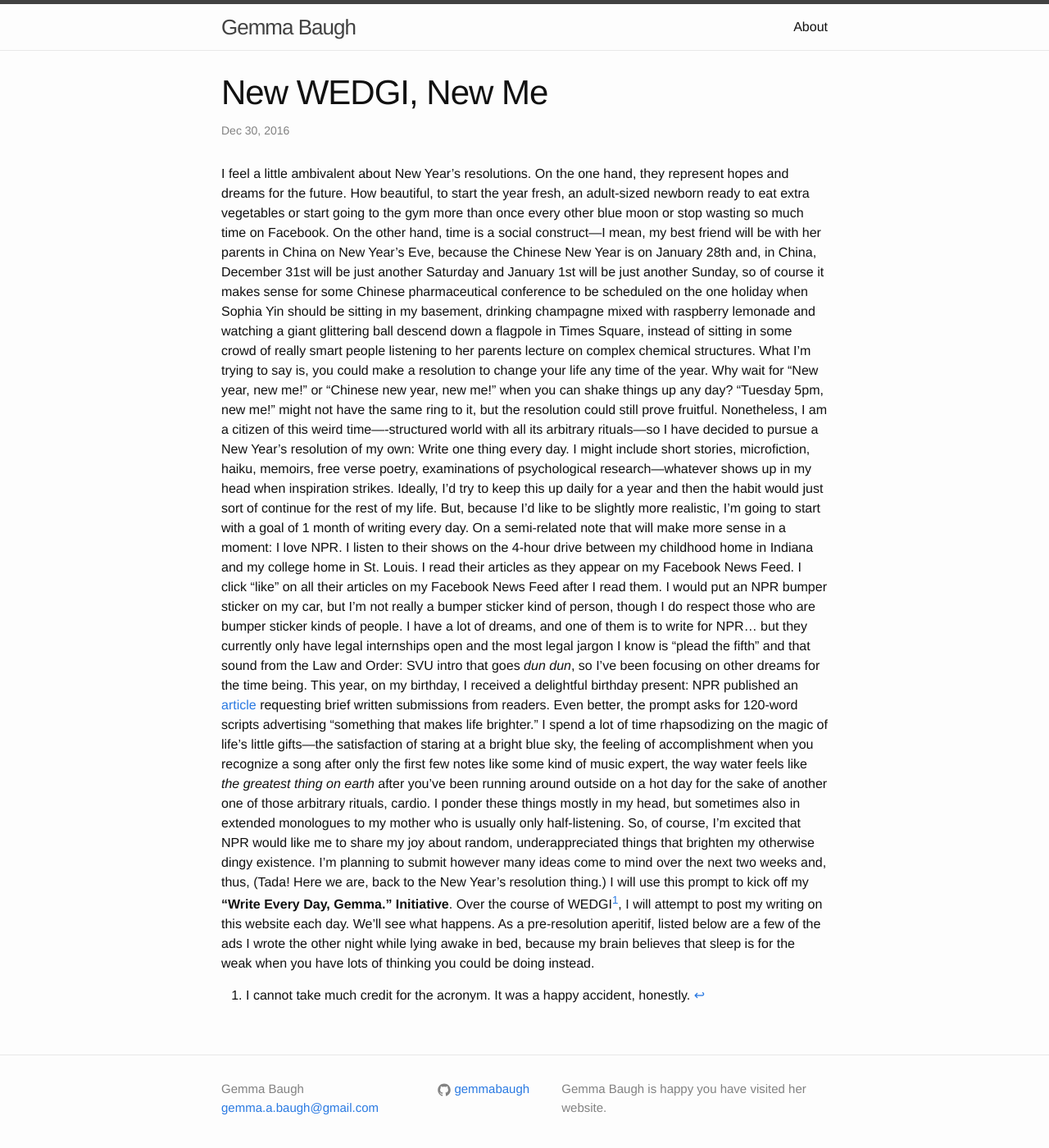
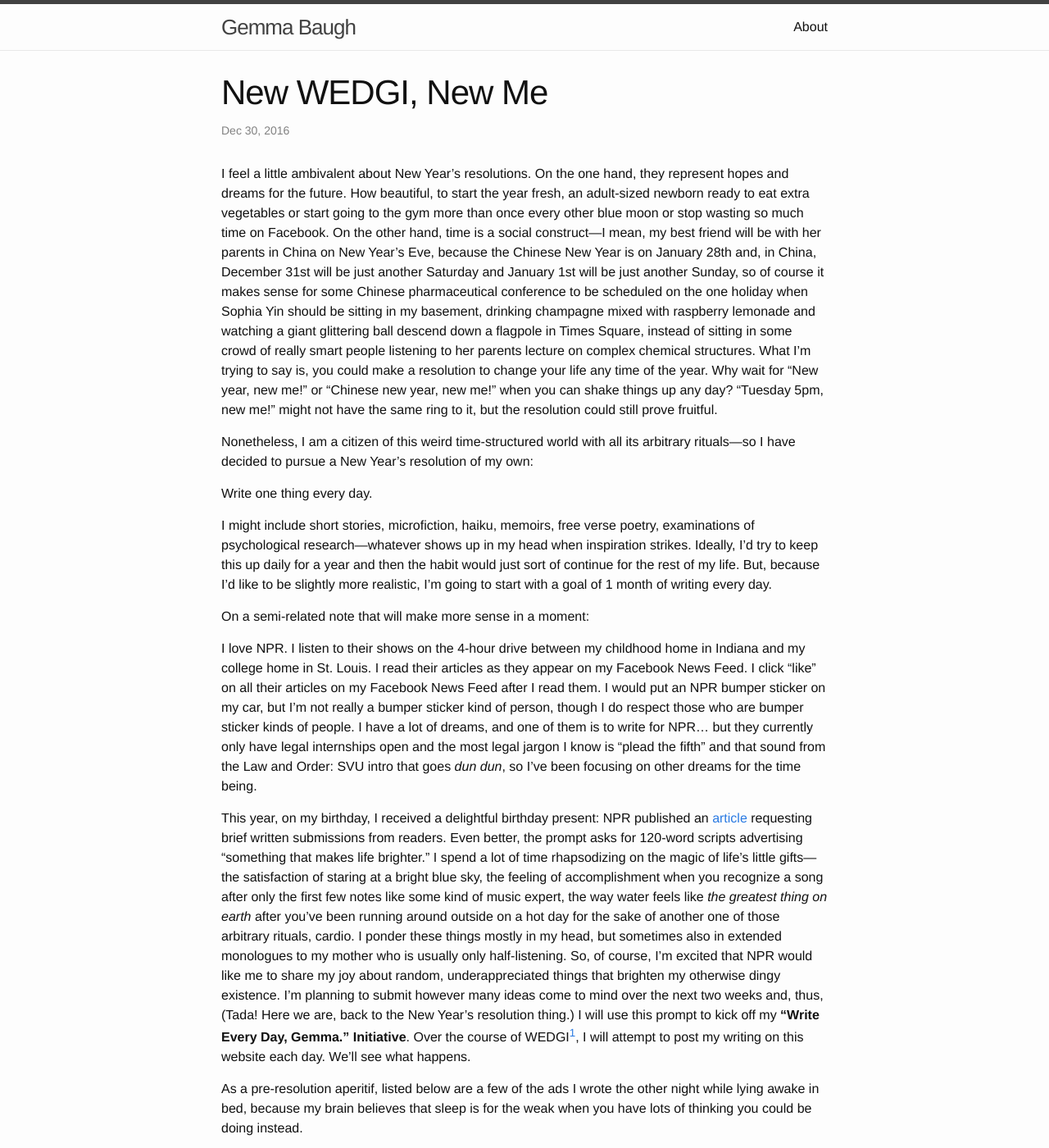
Before and after one commit to gemmabaugh/gemmabaugh.github.io, a Jekyll site: the page built from _posts/2016-12-30-New-WEDGI-New-Me.markdown, in a window 1280 px wide and 1400 px high. Shown: the whole window at 82% size. Built offline with Jekyll 4.4.1, drawn with Linux system fonts in a browser that asks for light colours.

```diff
--- a/_posts/2016-12-30-New-WEDGI-New-Me.markdown
+++ b/_posts/2016-12-30-New-WEDGI-New-Me.markdown
@@ -6,12 +6,20 @@ categories: writing
 ---
 
 I feel a little ambivalent about New Year's resolutions. On the one hand, they represent hopes and dreams for the future. How beautiful, to start the year fresh, an adult-sized newborn ready to eat extra vegetables or start going to the gym more than once every other blue moon or stop wasting so much time on Facebook. On the other hand, time is a social construct---I mean, my best friend will be with her parents in China on New Year's Eve, because the Chinese New Year is on January 28th and, in China, December 31st will be just another Saturday and January 1st will be just another Sunday, so of course it makes sense for some Chinese pharmaceutical conference to be scheduled on the one holiday when Sophia Yin should be sitting in my basement, drinking champagne mixed with raspberry lemonade and watching a giant glittering ball descend down a flagpole in Times Square, instead of sitting in some crowd of really smart people listening to her parents lecture on complex chemical structures. What I'm trying to say is, you could make a resolution to change your life any time of the year. Why wait for "New year, new me!" or "Chinese new year, new me!" when you can shake things up any day? "Tuesday 5pm, new me!" might not have the same ring to it, but the resolution could still prove fruitful.
-Nonetheless, I am a citizen of this weird time----structured world with all its arbitrary rituals---so I have decided to pursue a New Year's resolution of my own:
+
+Nonetheless, I am a citizen of this weird time-structured world with all its arbitrary rituals---so I have decided to pursue a New Year's resolution of my own:
+
 Write one thing every day.
+
 I might include short stories, microfiction, haiku, memoirs, free verse poetry, examinations of psychological research---whatever shows up in my head when inspiration strikes. Ideally, I'd try to keep this up daily for a year and then the habit would just sort of continue for the rest of my life. But, because I'd like to be slightly more realistic, I'm going to start with a goal of 1 month of writing every day.
+
 On a semi-related note that will make more sense in a moment:
+
 I love NPR. I listen to their shows on the 4-hour drive between my childhood home in Indiana and my college home in St. Louis. I read their articles as they appear on my Facebook News Feed. I click "like" on all their articles on my Facebook News Feed after I read them. I would put an NPR bumper sticker on my car, but I'm not really a bumper sticker kind of person, though I do respect those who are bumper sticker kinds of people. I have a lot of dreams, and one of them is to write for NPR... but they currently only have legal internships open and the most legal jargon I know is "plead the fifth" and that sound from the Law and Order: SVU intro that goes *dun dun*, so I've been focusing on other dreams for the time being.
+
 This year, on my birthday, I received a delightful birthday present: NPR published an [article](http://www.npr.org/sections/thetwo-way/2016/12/15/505419422/ads-for-nicer-living-make-your-pitch-for-what-makes-life-better) requesting brief written submissions from readers. Even better, the prompt asks for 120-word scripts advertising "something that makes life brighter." I spend a lot of time rhapsodizing on the magic of life's little gifts---the satisfaction of staring at a bright blue sky, the feeling of accomplishment when you recognize a song after only the first few notes like some kind of music expert, the way water feels like *the greatest thing on earth* after you've been running around outside on a hot day for the sake of another one of those arbitrary rituals, cardio. I ponder these things mostly in my head, but sometimes also in extended monologues to my mother who is usually only half-listening. So, of course, I'm excited that NPR would like me to share my joy about random, underappreciated things that brighten my otherwise dingy existence. I'm planning to submit however many ideas come to mind over the next two weeks and, thus, (Tada! Here we are, back to the New Year's resolution thing.) I will use this prompt to kick off my **"Write Every Day, Gemma." Initiative**. Over the course of WEDGI[^1], I will attempt to post my writing on this website each day. We'll see what happens.
+
 As a pre-resolution aperitif, listed below are a few of the ads I wrote the other night while lying awake in bed, because my brain believes that sleep is for the weak when you have lots of thinking you could be doing instead.
 
+
 [^1]: I cannot take much credit for the acronym. It was a happy accident, honestly.
```
Also changed, not shown: 1 other file.
